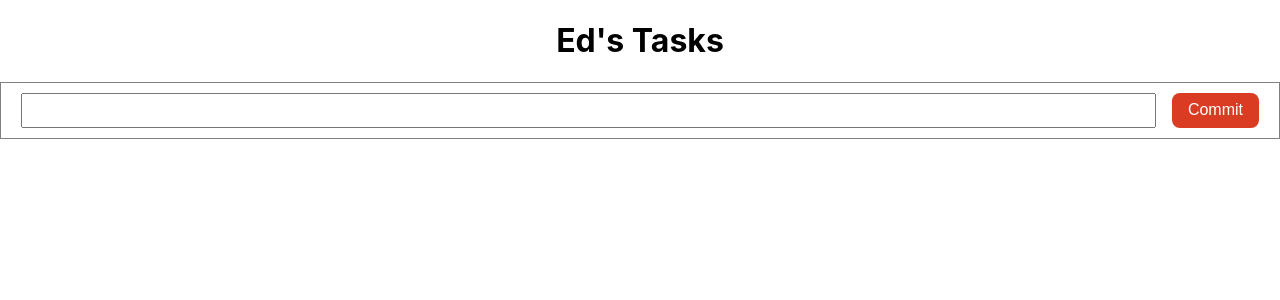
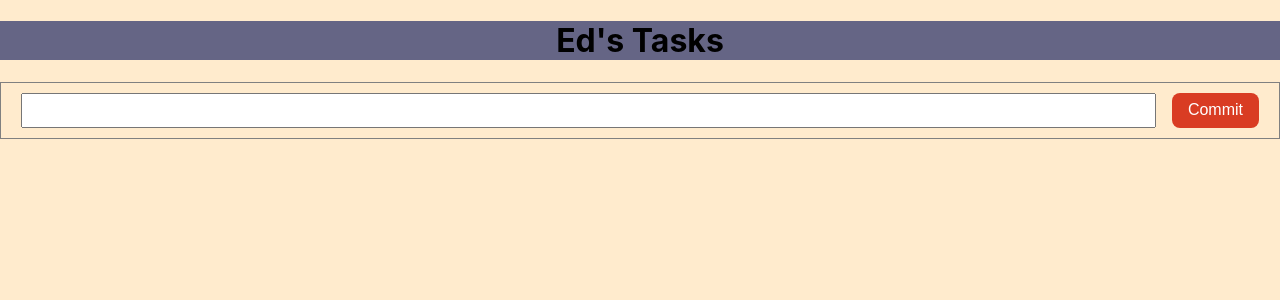
Before and after one commit to Ewilliam908/eds_notes_4.0_frontend, a React (Create React App) app: page / in a window 1280 px wide. Shown: the top 300 px of the page. Built offline with nearby package versions, Linux system fonts and the light colour scheme.

Commit message:
background color

```diff
--- a/src/App.css
+++ b/src/App.css
@@ -1,5 +1,10 @@
+body {
+  background-color: blanchedalmond;
+}
+
 h1 {
   text-align: center;
+  background-color: rgb(101, 101, 133);
 }
 #todo-list {
   width: 500px;
```
